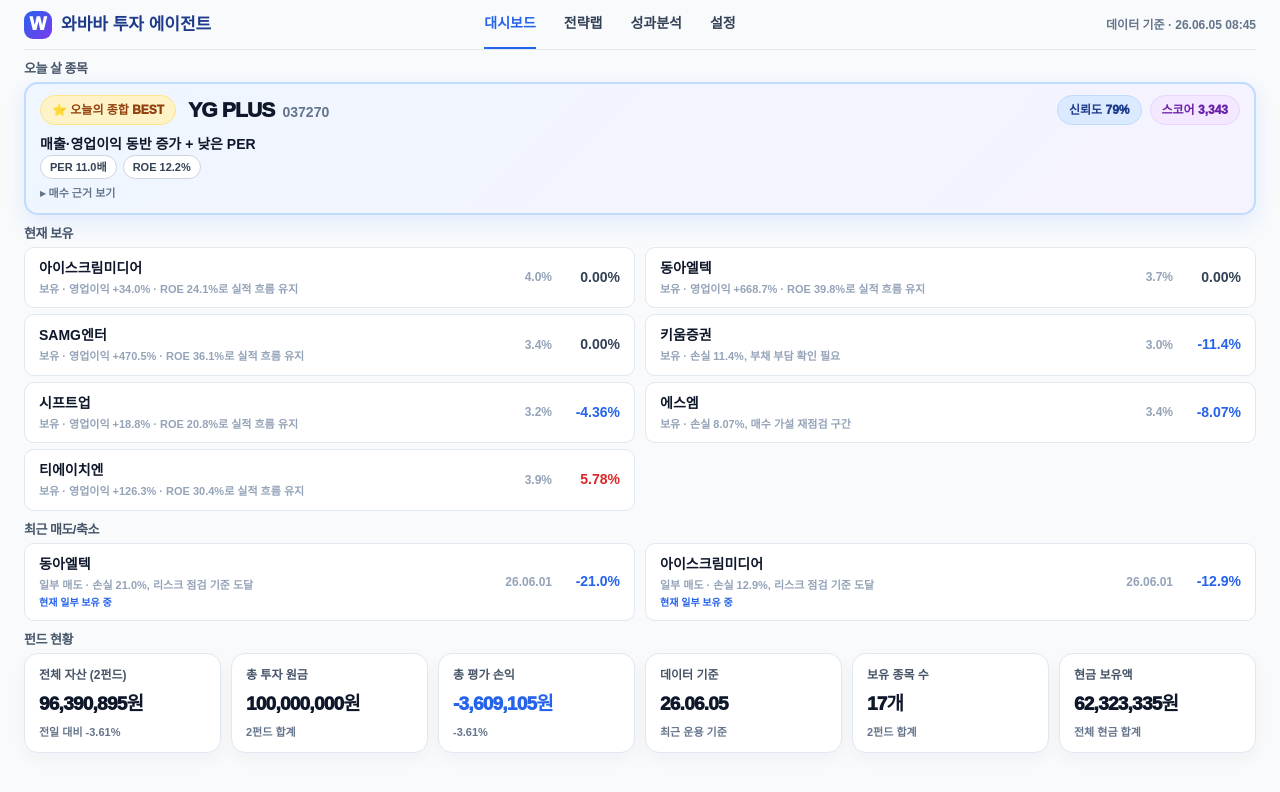
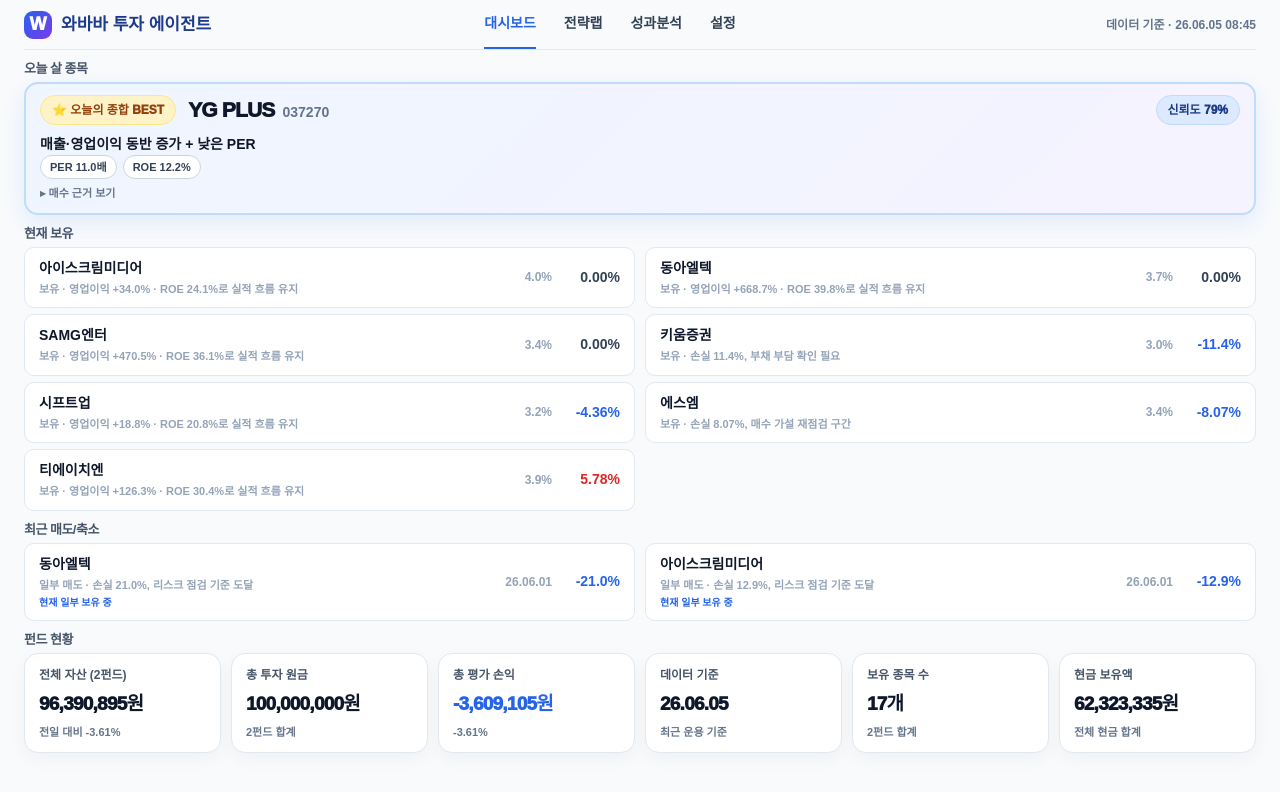
Before and after one commit to CSI-AI/kr-stock-agent, a Next.js app: page / in a window 1280 px wide. Shown: the top 792 px of the page. Built offline with nearby package versions, Linux system fonts and the light colour scheme.

Commit message:
chore(ui): hide internal score badge on public dashboard
Co-Authored-By: Claude Opus 4.8 <noreply@anthropic.com>

```diff
--- a/app/_dashboard/kit.tsx
+++ b/app/_dashboard/kit.tsx
@@ -1292,10 +1292,6 @@ function BestPickHero({ history }: { history: AnyRecord }) {
   const buy = buildBuyReason(finalBest);
   const reasonLine = buy.line;
   const confidence = getNumber(decisionEngine.confidence);
-  const score =
-    getNumber(finalBest.aiFundScore) ??
-    getNumber(finalBest.finalBestScore) ??
-    getNumber(finalBest.score);
   const per = getNumber(finalBest.per) ?? getNumber(finalBest.PER);
   const roe = getNumber(finalBest.roe) ?? getNumber(finalBest.ROE);
 
@@ -1312,9 +1308,6 @@ function BestPickHero({ history }: { history: AnyRecord }) {
         <div className="bestHeroMeta">
           {confidence !== null ? (
             <span className="bestHeroConfidence">신뢰도 {confidence}%</span>
-          ) : null}
-          {score !== null ? (
-            <span className="bestHeroScore">스코어 {formatNumber(score, 0)}</span>
           ) : null}
         </div>
       </div>
```
